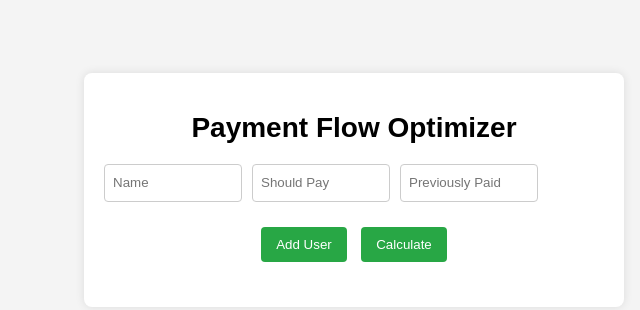
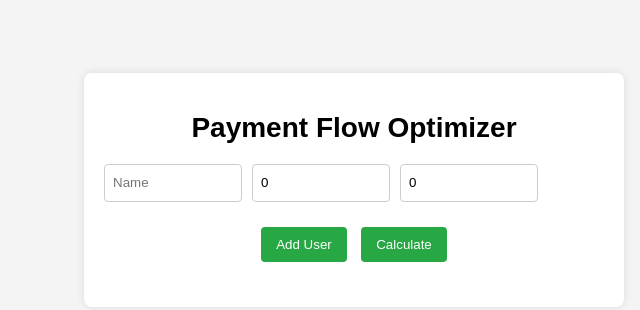
Before and after one commit to rayphk/paymentflow, a plain HTML site: page index.html in a window 1280 px wide. Shown: the part 210-520 px from the top of the page, without its empty margins (286-926 px from the left). Drawn offline with Linux system fonts and the light colour scheme; files that its build step writes are made by us from their sources; files whose address does not match are found by name.

Commit message:
Update index.html

```diff
--- a/index.html
+++ b/index.html
@@ -13,8 +13,8 @@
       <div id="inputFields">
         <div class="userInput">
           <input type="text" placeholder="Name" required>
-          <input type="number" placeholder="Should Pay" step="any" required>
-          <input type="number" placeholder="Previously Paid" step= "any" required>
+          <input type="number" placeholder="Pay" step="any" value="0" required>
+          <input type="number" placeholder="Receive" step= "any" value="0" required>
         </div>
       </div>
       <button type="button" onclick="addUser()">Add User</button>
```
